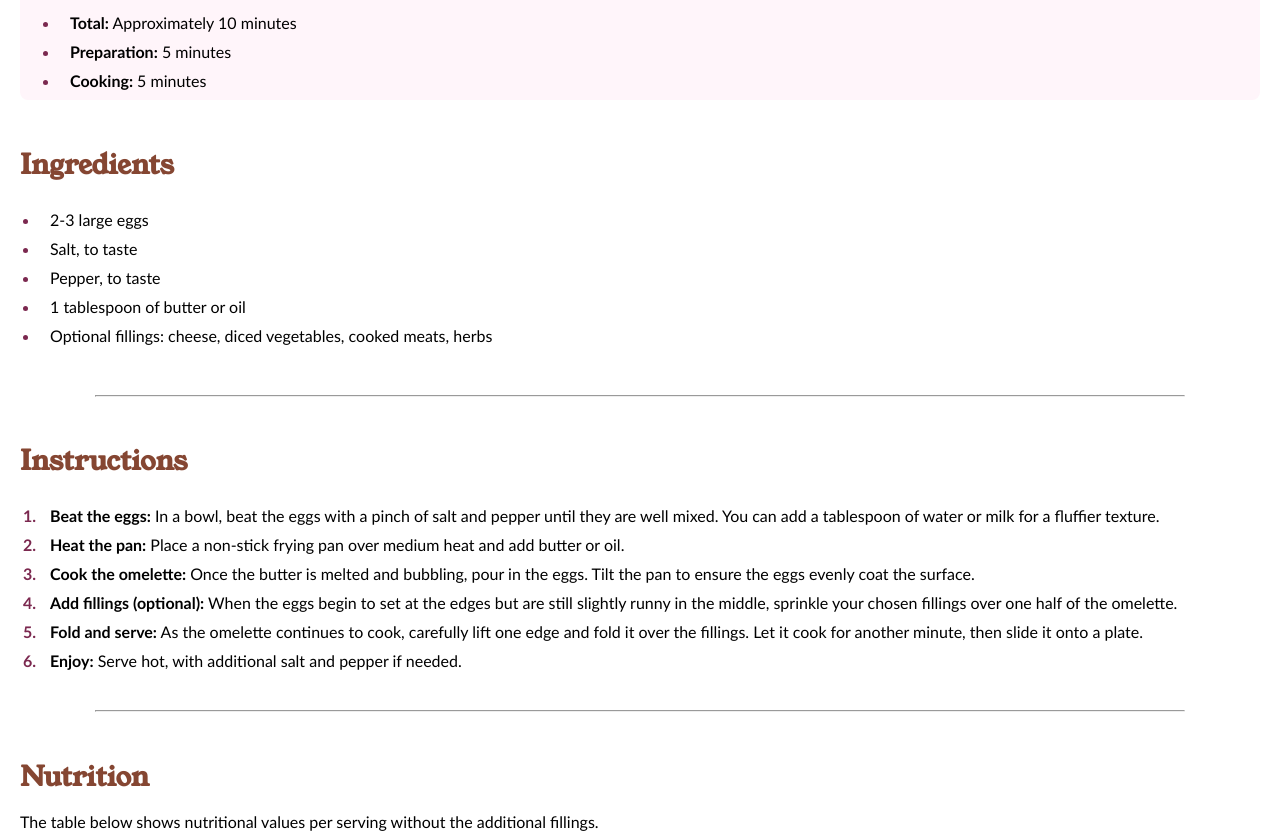
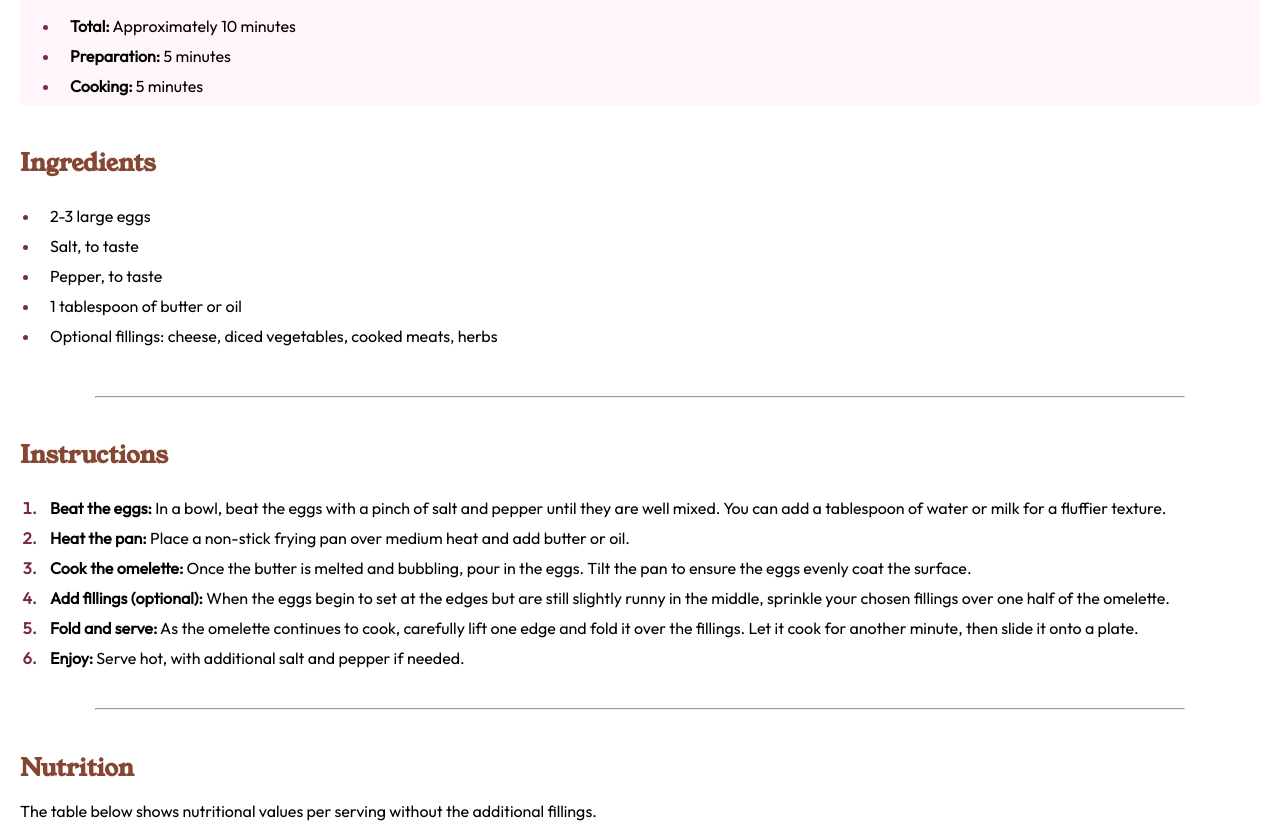
Before and after one commit to SanDiego2049/recipe-page, a plain HTML site: page index.html in a window 1280 px wide. Shown: the part 798-1632 px from the top of the page. Drawn offline with Linux system fonts and the light colour scheme.

Commit message:
changed fonts

```diff
--- a/style.css
+++ b/style.css
@@ -3,12 +3,17 @@ body {
   margin: 0;
   box-sizing: border-box;
   overflow-x: hidden;
-  font-family: "Gill Sans", "Gill Sans MT", Calibri, "Trebuchet MS", sans-serif;
+  font-family: "Outfit";
 }
 
 @font-face {
   font-family: "Young Serif";
   src: url("assets/fonts/young-serif/YoungSerif-Regular.ttf");
+}
+
+@font-face {
+  font-family: "Outfit";
+  src: url("assets/fonts/outfit/static/Outfit-Regular.ttf");
 }
 
 .first-container {
@@ -24,7 +29,7 @@ body {
 .section-heading {
   font-family: "Young Serif";
   color: hsl(14, 45%, 36%);
-  font-size: 1.7rem;
+  font-size: 1.5rem;
   margin-bottom: 0;
   padding: 0 20px;
 }
@@ -49,6 +54,7 @@ body {
 
 .section-heading_bold {
   color: black;
+  font-size: 1.7rem;
 }
 
 ul {
```
Also changed, not shown: assets/fonts/outfit/static/Outfit-Regular.ttf (added).
